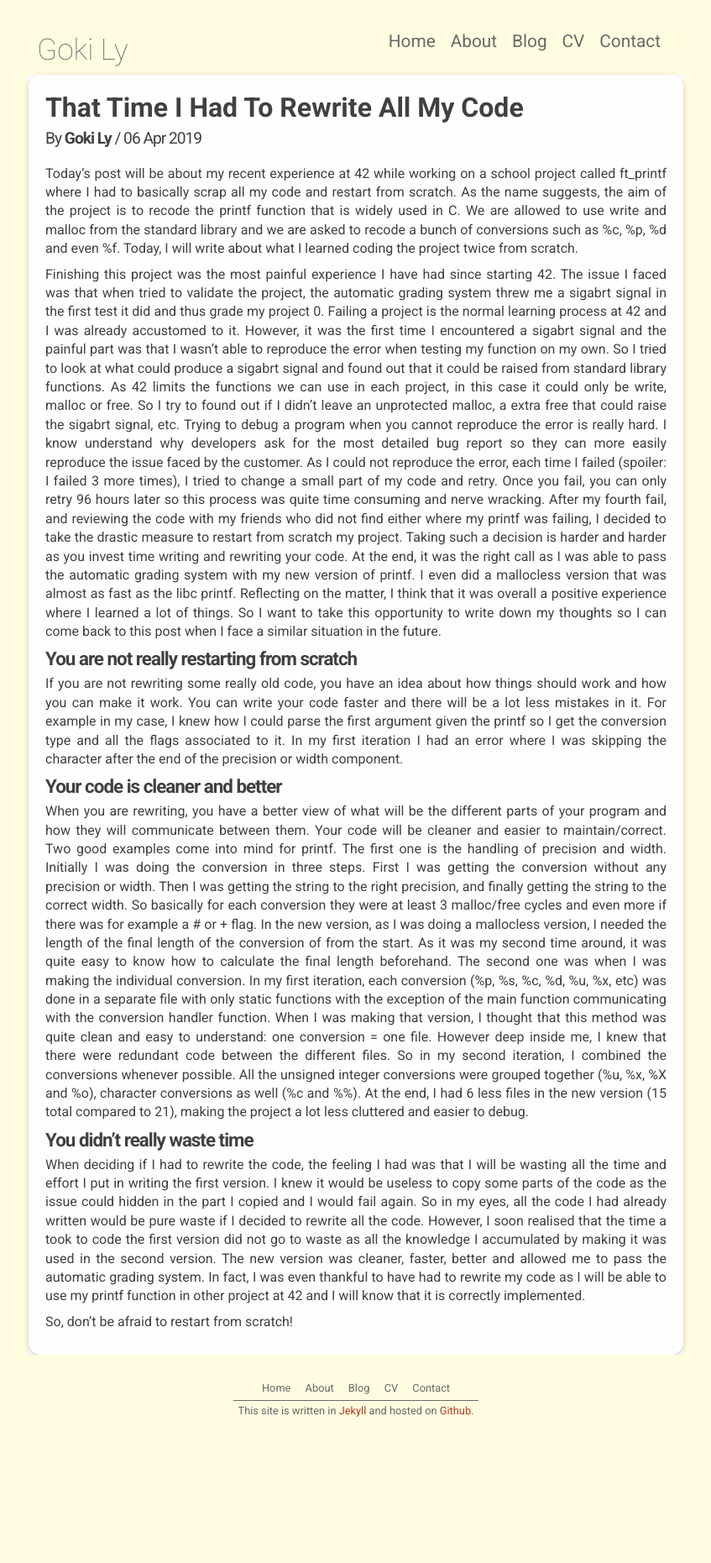
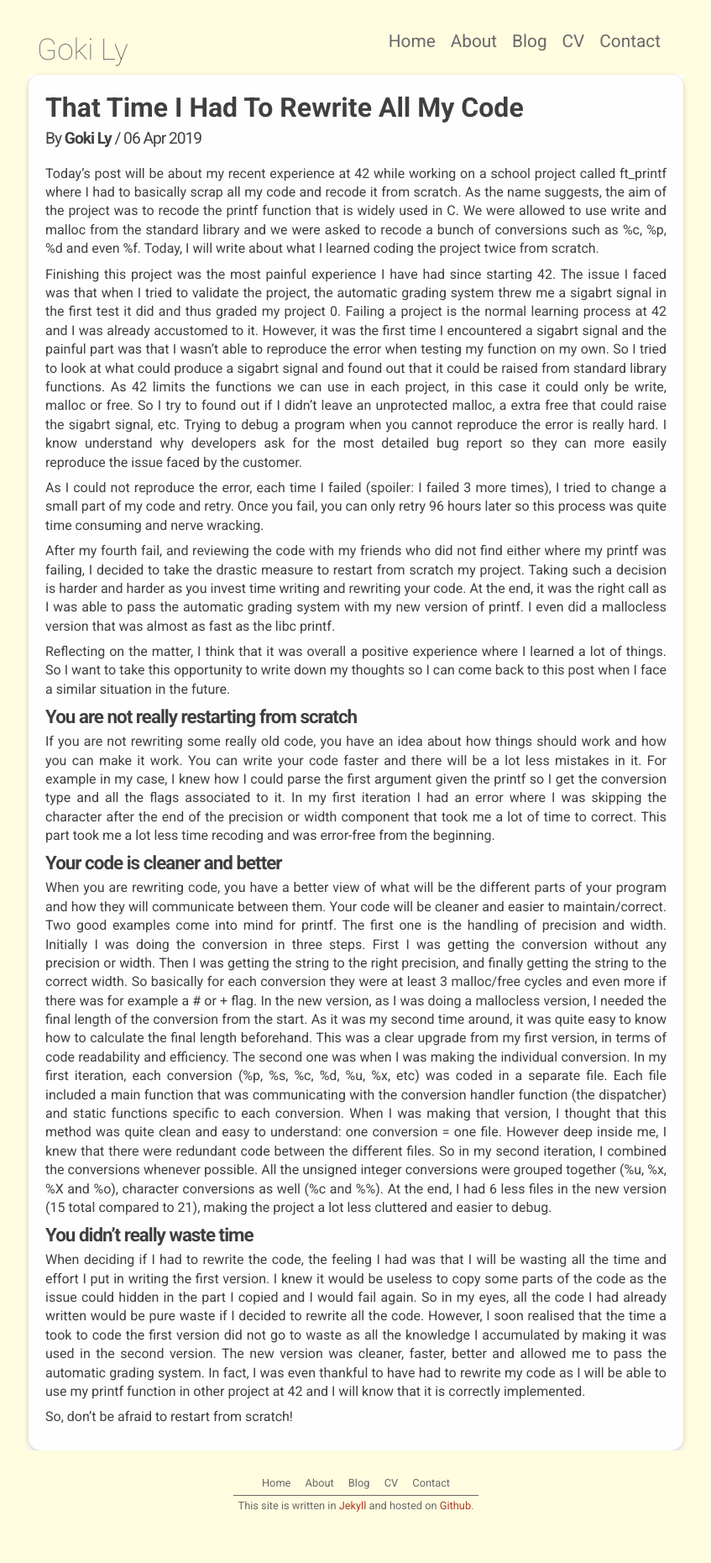
Before and after one commit to gokily/mysite, a Jekyll site: the page _posts/2019-04-06-that-time-I-had-to-rewrite-all-my-code.html, which Jekyll copies as it is, in a window 1280 px wide. Shown: the whole page at 84% size, without its empty margins (216-1063 px from the left). Built offline with Jekyll 4.4.1, drawn with Linux system fonts in a browser that asks for light colours; nearby versions of some CDN libraries; before the commit the page ends 1747 px from its top, so only the background shows below that.

Commit message:
Correct and rewrite a little bit 2019-04-06-that-time-I-had-to-rewrite-all-my-code.html

```diff
--- a/_posts/2019-04-06-that-time-I-had-to-rewrite-all-my-code.html
+++ b/_posts/2019-04-06-that-time-I-had-to-rewrite-all-my-code.html
@@ -1,15 +1,15 @@
 <p>
 
-</p>Today’s post will be about my recent experience at 42 while working on a school project called ft_printf where I had to
-basically scrap all my code and restart from scratch. As the name suggests, the aim of the project is to recode the
-printf function that is widely used in C. We are allowed to use write and malloc from the standard library and we are
+</p>Today’s post will be about my recent experience at 42 while working on a school project called <a href="https://github.com/gokily/ft_printf" class="outer-link">ft_printf</a> where I had to
+basically scrap all my code and recode it from scratch. As the name suggests, the aim of the project was to recode the
+printf function that is widely used in C. We were allowed to use write and malloc from the standard library and we were
 asked to recode a bunch of conversions such as %c, %p, %d and even %f.
 Today, I will write about what I learned coding the project twice from scratch.
 </p><!--more-->
 <p>
 Finishing this project was the most painful experience I have had since starting 42.
-The issue I faced was that when tried to validate the project, the automatic grading system threw me a sigabrt signal
-in the first test it did and thus grade my project 0. Failing a project is the normal learning process at 42 and I was
+The issue I faced was that when I tried to validate the project, the automatic grading system threw me a sigabrt signal
+in the first test it did and thus graded my project 0. Failing a project is the normal learning process at 42 and I was
 already accustomed to it. However, it was the first time I encountered a sigabrt signal and the painful part was that I
 wasn’t able to reproduce the error when testing my function on my own. So I tried to look at what could produce a
 sigabrt signal and found out that it could be raised from standard library functions. As 42 limits the functions we can
@@ -17,14 +17,20 @@
 unprotected malloc, a extra free that could raise the sigabrt signal, etc. Trying to debug a program when you cannot
 reproduce the error is really hard. I know understand why developers ask for the most detailed bug report so they can
 more easily reproduce the issue faced by the customer.
+</p>
+<p>
 As I could not reproduce the error, each time I failed (spoiler: I failed 3 more times), I tried to change a small part
 of my code and retry. Once you fail, you can only retry 96 hours later so this process was quite time consuming and
 nerve wracking.
+</p>
+<p>
 After my fourth fail, and reviewing the code with my friends who did not find either where my printf was failing, I
 decided to take the drastic measure to restart from scratch my project.
 Taking such a decision is harder and harder as you invest time writing and rewriting your code. At the end, it was the
-right call as I was able to pass the automatic grading system with my new version of printf. I even did a mallocless
-version that was almost as fast as the libc printf.
+right call as I was able to pass the automatic grading system with my new version of printf. I even did a <a href="https://github.com/gokily/ft_printf_wo_malloc" class="outer-link">mallocless
+  version</a> that was almost as fast as the libc printf.
+</p>
+<p>
 Reflecting on the matter, I think that it was overall a positive experience where I learned a lot of things. So I want
 to take this opportunity to write down my thoughts so I can come back to this post when I face a similar situation in
 the future.
@@ -34,22 +40,22 @@
 If you are not rewriting some really old code, you have an idea about how things should work and how you can make it
 work. You can write your code faster and there will be a lot less mistakes in it. For example in my case, I knew how I
 could parse the first argument given the printf so I get the conversion type and all the flags associated to it. In my
-first iteration I had an error where I was skipping the character after the end of the precision or width component.
+first iteration I had an error where I was skipping the character after the end of the precision or width component that took me a lot of time to correct. This part took me a lot less time recoding and was error-free from the beginning.
 </p>
 <p>
 <h3>Your code is cleaner and better</h3>
-When you are rewriting, you have a better view of what will be the different parts of your program and how they will
+When you are rewriting code, you have a better view of what will be the different parts of your program and how they will
 communicate between them. Your code will be cleaner and easier to maintain/correct. Two good examples come into mind
 for printf.
 The first one is the handling of precision and width. Initially I was doing the conversion in three steps. First I was
 getting the conversion without any precision or width. Then I was getting the string to the right precision, and
 finally getting the string to the correct width. So basically for each conversion they were at least 3 malloc/free
 cycles and even more if there was for example a # or + flag. In the new version, as I was doing a mallocless version, I
-needed the length of the final length of the conversion of from the start. As it was my second time around, it was
-quite easy to know how to calculate the final length beforehand.
+needed the final length of the conversion from the start. As it was my second time around, it was
+quite easy to know how to calculate the final length beforehand. This was a clear upgrade from my first version, in terms of code readability and efficiency.
 The second one was when I was making the individual conversion. In my first iteration, each conversion (%p, %s, %c, %d,
-%u, %x, etc) was done in a separate file with only static functions with the exception of the main function
-communicating with the conversion handler function. When I was making that version, I thought that this method was
+%u, %x, etc) was coded in a separate file. Each file included a main function that was
+communicating with the conversion handler function (the dispatcher) and static functions specific to each conversion. When I was making that version, I thought that this method was
 quite clean and easy to understand: one conversion = one file. However deep inside me, I knew that there were redundant
 code between the different files. So in my second iteration, I combined the conversions whenever possible. All the
 unsigned integer conversions were grouped together (%u, %x, %X and %o), character conversions as well (%c and %%). At
```
